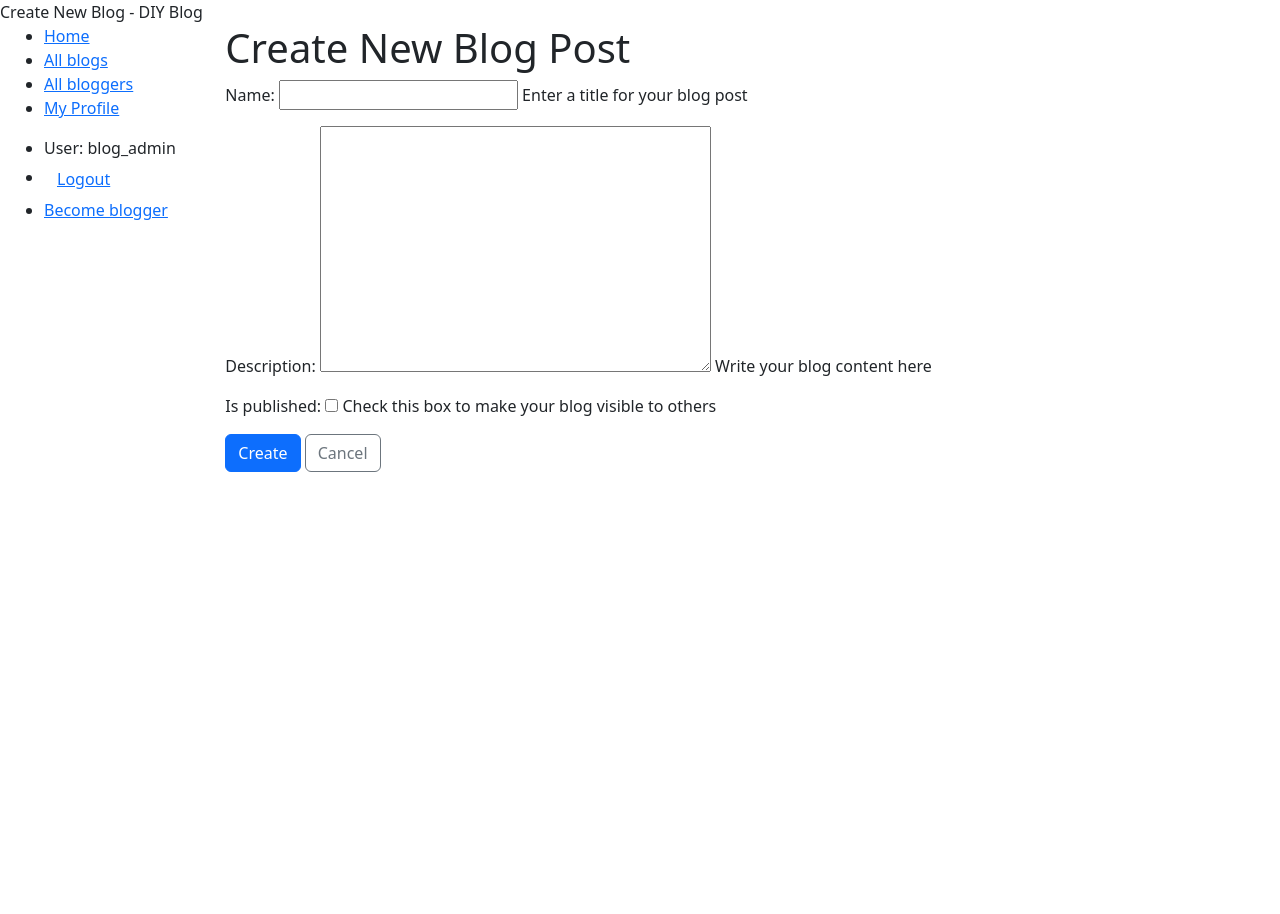
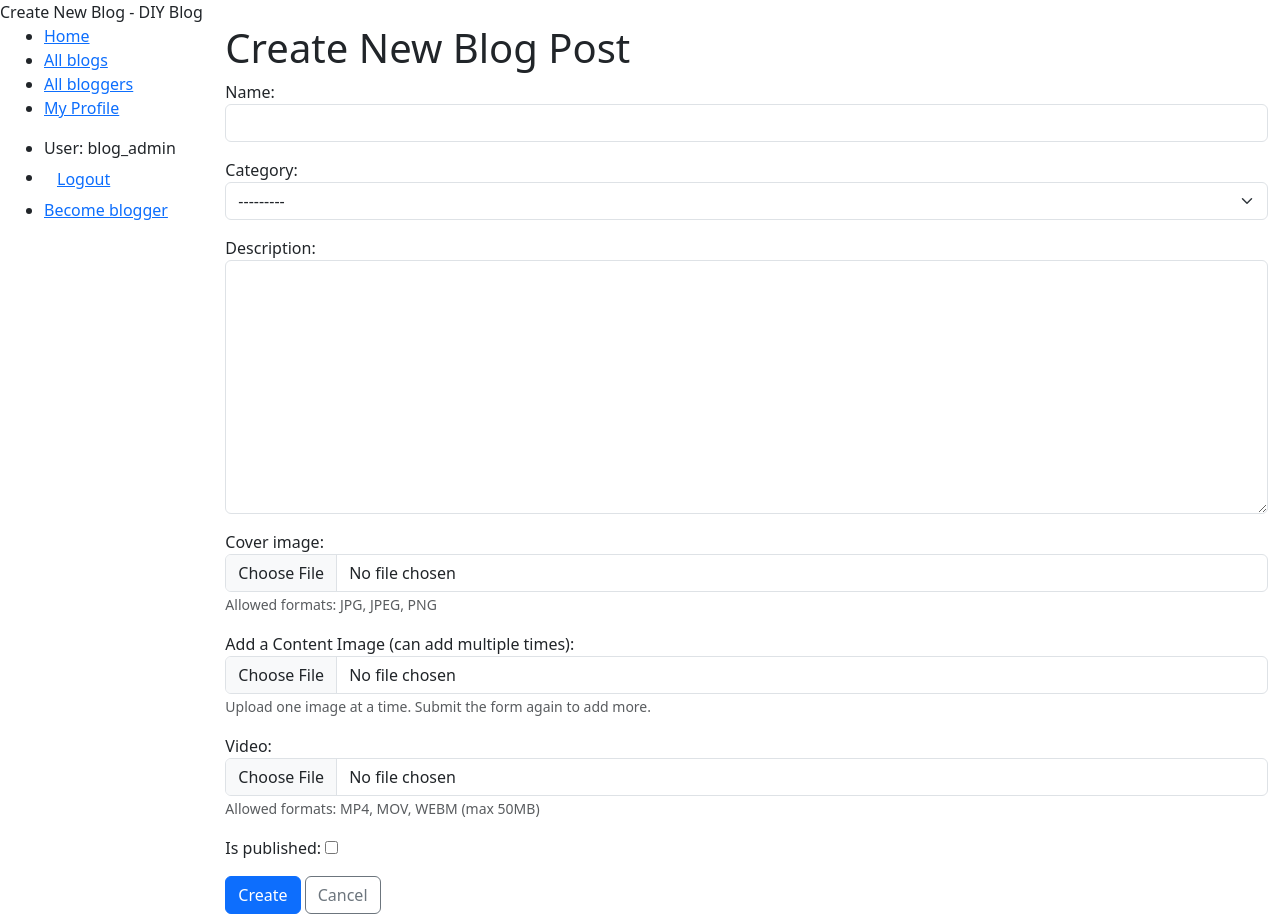
Before and after one commit to Yueer04/DIYBLOG, a Django app: page /blog/blog/create/ in a window 1280 px wide. Before the commit the page ends 472 px from the top, so only its background shows below. Run offline with Django 5.2, Linux system fonts and the light colour scheme; a user stored in the database is signed in; data comes from the database, SQL or seed files in the repository; both versions use the stored data as it was after the commit.

Commit message:
第二次提交

```diff
--- a/django_blog/blog/forms.py
+++ b/django_blog/blog/forms.py
@@ -1,64 +1,92 @@
-# 新增以下全部
-
 from django import forms
 from django.contrib.auth.forms import UserCreationForm
 from django.contrib.auth.models import User
+from .models import Blog, BlogAuthor, BlogImage, BlogComment  # 统一导入所有模型
 
+# 1. 用户注册表单
 class UserRegisterForm(UserCreationForm):
     """扩展Django内置注册表单，增加邮箱字段"""
     email = forms.EmailField(required=True, help_text="Required. Enter a valid email address.")
 
     class Meta:
         model = User
-        fields = ['username', 'email', 'password1', 'password2']  # 注册字段：用户名、邮箱、密码1、密码2（确认密码）
+        fields = ['username', 'email', 'password1', 'password2']
+        # 给注册字段添加 form-control 样式
+        widgets = {
+            'username': forms.TextInput(attrs={'class': 'form-control'}),
+            'email': forms.EmailInput(attrs={'class': 'form-control'}),
+            'password1': forms.PasswordInput(attrs={'class': 'form-control'}),
+            'password2': forms.PasswordInput(attrs={'class': 'form-control'}),
+        }
 
-from .models import BlogComment
-
+# 2. 博客评论表单
 class BlogCommentForm(forms.ModelForm):
     class Meta:
-        model = BlogComment  # 关联 BlogComment 模型
-        fields = ['description']  # 只需要评论内容字段
+        model = BlogComment
+        fields = ['description']
         widgets = {
-            'description': forms.Textarea(attrs={'rows': 4, 'placeholder': 'Enter your comment here...'}),
+            'description': forms.Textarea(attrs={'rows': 4, 'placeholder': 'Enter your comment here...', 'class': 'form-control'}),
         }
         labels = {
             'description': 'Comment Content',
         }
 
-from django import forms
-from django.contrib.auth.forms import UserCreationForm
-from django.contrib.auth.models import User
-from .models import Blog, BlogAuthor
+# 3. 博客发布/编辑表单（含媒体上传）
+class BlogForm(forms.ModelForm):
+    """博客表单（封面图+视频+单张内容图上传）"""
+    content_image = forms.ImageField(
+        widget=forms.ClearableFileInput(attrs={'accept': 'image/*', 'class': 'form-control'}),
+        required=False,
+        label='Add a Content Image (can add multiple times)'
+    )
 
-class BlogForm(forms.ModelForm):
-    """博客表单"""
     class Meta:
         model = Blog
-        fields = ['name', 'description', 'is_published']
+        fields = ['name', 'description', 'category', 'is_published', 'cover_image', 'video']
         widgets = {
-            'description': forms.Textarea(attrs={'rows': 10}),
-        }
-        help_texts = {
-            'name': 'Enter a title for your blog post',
-            'description': 'Write your blog content here',
-            'is_published': 'Check this box to make your blog visible to others',
+            'name': forms.TextInput(attrs={'class': 'form-control'}),
+            'description': forms.Textarea(attrs={'rows': 10, 'class': 'form-control'}),
+            'category': forms.Select(attrs={'class': 'form-select'}),
+            'cover_image': forms.ClearableFileInput(attrs={'class': 'form-control'}),
+            'video': forms.ClearableFileInput(attrs={'class': 'form-control'}),
         }
 
+    def save(self, commit=True):
+        blog = super().save(commit=False)
+        if commit:
+            blog.save()
+            # 处理单张内容图片上传
+            image = self.cleaned_data.get('content_image')
+            if image:
+                blog_image = BlogImage.objects.create(image=image)
+                blog.content_images.add(blog_image)
+        return blog
+
+# 4. 博主信息表单（bio）
 class BlogAuthorForm(forms.ModelForm):
     """博主信息表单"""
     class Meta:
         model = BlogAuthor
-        fields = ['bio']  # 明确指定要包含的字段
+        fields = ['bio']
         widgets = {
-            'bio': forms.Textarea(attrs={'rows': 5}),
+            'bio': forms.Textarea(attrs={'rows': 5, 'class': 'form-control'}),
         }
 
-# 用于用户资料（用户名等）编辑的表单
+# 5. 用户资料编辑表单（核心：解决 add_class 报错）
 class UserProfileUpdateForm(forms.ModelForm):
     """允许用户编辑个人基本信息的表单"""
     class Meta:
-        model = User  # 使用Django内置的User模型
-        fields = ['username', 'email', 'first_name', 'last_name']  # 可编辑的字段
+        model = User
+        fields = ['username', 'email', 'first_name', 'last_name']
         help_texts = {
             'username': '必填。150个字符或更少。字母、数字和@/./+/-/_字符。',
         }
+        # 关键：添加 widgets 配置，给每个字段加 form-control 类
+        widgets = {
+            'username': forms.TextInput(attrs={'class': 'form-control'}),
+            'email': forms.EmailInput(attrs={'class': 'form-control'}),
+            'first_name': forms.TextInput(attrs={'class': 'form-control'}),
+            'last_name': forms.TextInput(attrs={'class': 'form-control'}),
+        }
+
+# 6. 冗余表单删除（原文件中的 UserProfileForm 和 BlogAuthorProfileForm 与上面重复，直接删除）
--- a/django_blog/blog/models.py
+++ b/django_blog/blog/models.py
@@ -1,6 +1,8 @@
 from django.db import models
 from django.urls import reverse  # 新增这行导入
 from django.contrib.auth.models import User  # 导入 Django 内置 User 模型
+# 在文件顶部添加
+from django.core.validators import FileExtensionValidator
 
 # 1. 先定义 BlogAuthor（必须在 Blog 之前，因为 Blog 要关联它）
 # models.py（修改 BlogAuthor 模型，删除冲突字段）
@@ -37,6 +39,14 @@ class Category(models.Model):
         verbose_name = "Category"
         verbose_name_plural = "Category"
 
+# 图片模型（存储博客内容图片）
+class BlogImage(models.Model):
+    image = models.ImageField(upload_to='blog_content_images/')  # 上传路径
+    uploaded_at = models.DateTimeField(auto_now_add=True)
+
+    def __str__(self):
+        return f"Image {self.id}"
+
 # 3. 定义 Blog（关联 BlogAuthor 和 Category）
 class Blog(models.Model):
     name = models.CharField(max_length=200)
@@ -48,9 +58,29 @@ class Blog(models.Model):
     is_published = models.BooleanField(default=False)
     views = models.PositiveIntegerField(default=0)
 
+    # 封面图（单张）
+    cover_image = models.ImageField(
+        upload_to='blog_covers/',
+        blank=True,
+        null=True
+    )
+
+    # 内容图片（多张，通过 BlogImage 关联）
+    content_images = models.ManyToManyField(BlogImage, blank=True, related_name='blogs')
+
+    # 视频（单段）
+    video = models.FileField(
+        upload_to='blog_videos/',
+        blank=True,
+        null=True
+    )
+
     def get_absolute_url(self):
-        """返回博客详情页的URL"""
         return reverse('blog-detail', args=[str(self.id)])
+
+    def __str__(self):
+        return self.name
+
 # 4. 定义 Collection（收藏模型）
 class Collection(models.Model):
     user = models.ForeignKey(
@@ -92,7 +122,7 @@ class Follow(models.Model):
     follower = models.ForeignKey(
         'BlogAuthor',
         on_delete=models.CASCADE,
-        related_name='following'  # 可选，这次代码不依赖它
+        related_name='following'  # 这次代码不依赖它
     )
     followed = models.ForeignKey(  # 字段名必须是 'followed'，否则上面的代码要改
         'BlogAuthor',
--- a/django_blog/blog/templates/blog/blog_form.html
+++ b/django_blog/blog/templates/blog/blog_form.html
@@ -1,4 +1,6 @@
+<!-- 新增以下全部 -->
 {% extends "base_generic.html" %}
+{% load static %}
 
 {% block title %}
     {% if form.instance.id %}Edit Blog{% else %}Create New Blog{% endif %} - DIY Blog
@@ -7,14 +9,71 @@
 {% block content %}
     <h1>{% if form.instance.id %}Edit Blog Post{% else %}Create New Blog Post{% endif %}</h1>
 
-    <form method="post">
+    <!-- 关键：表单必须加 enctype="multipart/form-data" 才能上传文件 -->
+    <form method="post" enctype="multipart/form-data">
         {% csrf_token %}
-        {{ form.as_p }}
+
+        <!-- 原有字段 -->
+        <div class="mb-3">
+            {{ form.name.label_tag }}
+            {{ form.name }}
+        </div>
+
+        <div class="mb-3">
+            {{ form.category.label_tag }}
+            {{ form.category }}
+        </div>
+
+        <div class="mb-3">
+            {{ form.description.label_tag }}
+            {{ form.description }}
+        </div>
+
+        <!-- 封面图上传 -->
+        <div class="mb-3">
+            {{ form.cover_image.label_tag }}
+            {{ form.cover_image }}
+            <small class="text-muted">Allowed formats: JPG, JPEG, PNG</small>
+        </div>
+
+        <!-- 内容图片上传（单张，可多次添加） -->
+        <div class="mb-3">
+            {{ form.content_image.label_tag }}
+            {{ form.content_image }}
+            <small class="text-muted">Upload one image at a time. Submit the form again to add more.</small>
+        </div>
+
+        <!-- 视频上传 -->
+        <div class="mb-3">
+            {{ form.video.label_tag }}
+            {{ form.video }}
+            <small class="text-muted">Allowed formats: MP4, MOV, WEBM (max 50MB)</small>
+        </div>
+
+        <div class="mb-3">
+            {{ form.is_published.label_tag }}
+            {{ form.is_published }}
+        </div>
+
         <button type="submit" class="btn btn-primary">{% if form.instance.id %}Update{% else %}Create{% endif %}</button>
         {% if form.instance.id %}
             <a href="{% url 'blog-detail' form.instance.id %}" class="btn btn-outline-secondary">Cancel</a>
         {% else %}
-            <a href="{% url 'user-profile' %}" class="btn btn-outline-secondary">Cancel</a>
+            <a href="{% url 'index' %}" class="btn btn-outline-secondary">Cancel</a>
         {% endif %}
     </form>
+
+    <!-- 显示已上传的内容图片（编辑时） -->
+    {% if form.instance.id and form.instance.content_images.all %}
+        <div class="mt-4">
+            <h5>Uploaded Content Images:</h5>
+            <div class="row row-cols-1 row-cols-md-3 g-3">
+                {% for img in form.instance.content_images.all %}
+                    <div class="col">
+                        <img src="{{ img.image.url }}" alt="Blog image" class="img-thumbnail" style="height: 150px; object-fit: cover;">
+                    </div>
+                {% endfor %}
+            </div>
+        </div>
+    {% endif %}
 {% endblock %}
--- a/django_blog/diyblog/urls.py
+++ b/django_blog/diyblog/urls.py
@@ -32,5 +32,5 @@ urlpatterns = [
     path('', RedirectView.as_view(url='/blog/', permanent=True)),
     # 添加认证相关URL
     path('accounts/', include('django.contrib.auth.urls')),  # 新增这一行
-] + static(settings.STATIC_URL, document_root=settings.STATIC_ROOT)
+] + static(settings.STATIC_URL, document_root=settings.STATIC_ROOT) + static(settings.MEDIA_URL, document_root=settings.MEDIA_ROOT)  # 媒体文件路由
     # 新增：配置媒体文件的URL映射
```
Also changed, not shown: django_blog/blog/admin.py (+17 -6 lines), django_blog/blog/templates/blog/blog_detail.html (+32 -0 lines), django_blog/blog/templates/blog/user_profile_update.html (+5 -4 lines), django_blog/diyblog/settings.py (+12 -1 lines), django_blog/blog/migrations/0006_blogimage_blog_cover_image_blog_video_and_more.py (added), django_blog/db.sqlite3, django_blog/static/images/logo.png (added).
